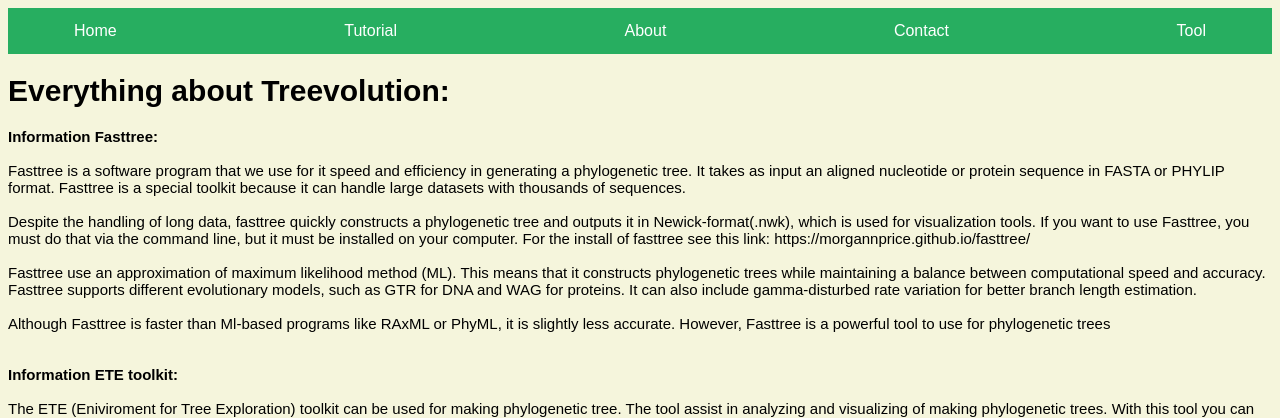
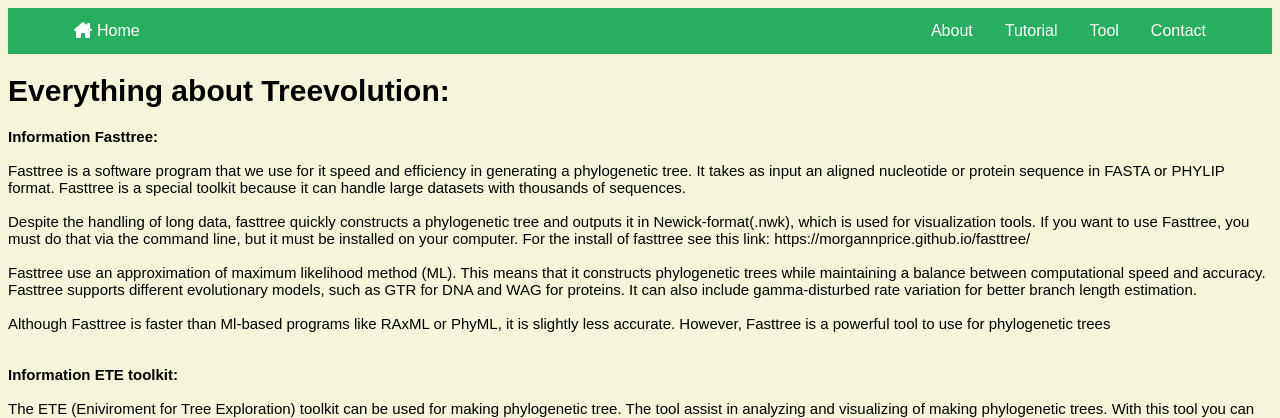
Before and after one commit to Efran08/fylogenetische-boom, a Flask app: page /about in a window 1280 px wide. Shown: the top 418 px of the page. Run offline with Flask 3, Linux system fonts and the light colour scheme.

Commit message:
aanpassen base

```diff
--- a/templates/base.html
+++ b/templates/base.html
@@ -8,14 +8,17 @@
         </title>
         <link rel="stylesheet" href="{{ url_for('static', filename='home_page.css') }}">
         <link rel="icon" type="image/x-icon" href="{{ url_for('static', filename='treevolution_logo.png') }}">
+        <link rel="stylesheet" href="https://cdnjs.cloudflare.com/ajax/libs/font-awesome/6.7.2/css/all.min.css">
     </head>
     <body>
         <ul class="menubar">
-            <li><a href="{{ url_for('home_pagina') }}">Home</a></li>
-            <li><a href="{{ url_for('tutorial_pagina') }}">Tutorial</a></li>
-            <li><a href="{{ url_for('dynamische_about_pagina') }}">About</a></li>
-            <li><a href="{{ url_for('contact_pagina') }}">Contact</a></li>
-            <li><a href="{{ url_for('tool_gebruiken_page') }}">Tool</a></li>
+            <li class="left"><a href="{{ url_for('home_pagina') }}"><i class="fa-solid fa-house-chimney"></i>Home</a></li>
+            <div class="right">
+                <li><a href="{{ url_for('dynamische_about_pagina') }}">About</a></li>
+                <li><a href="{{ url_for('tutorial_pagina') }}">Tutorial</a></li>
+                <li><a href="{{ url_for('tool_gebruiken') }}">Tool</a></li>
+                <li><a href="{{ url_for('contact_pagina') }}">Contact</a></li>
+            </div>
         </ul>
         <div class="content">
             {% block content %}
```
